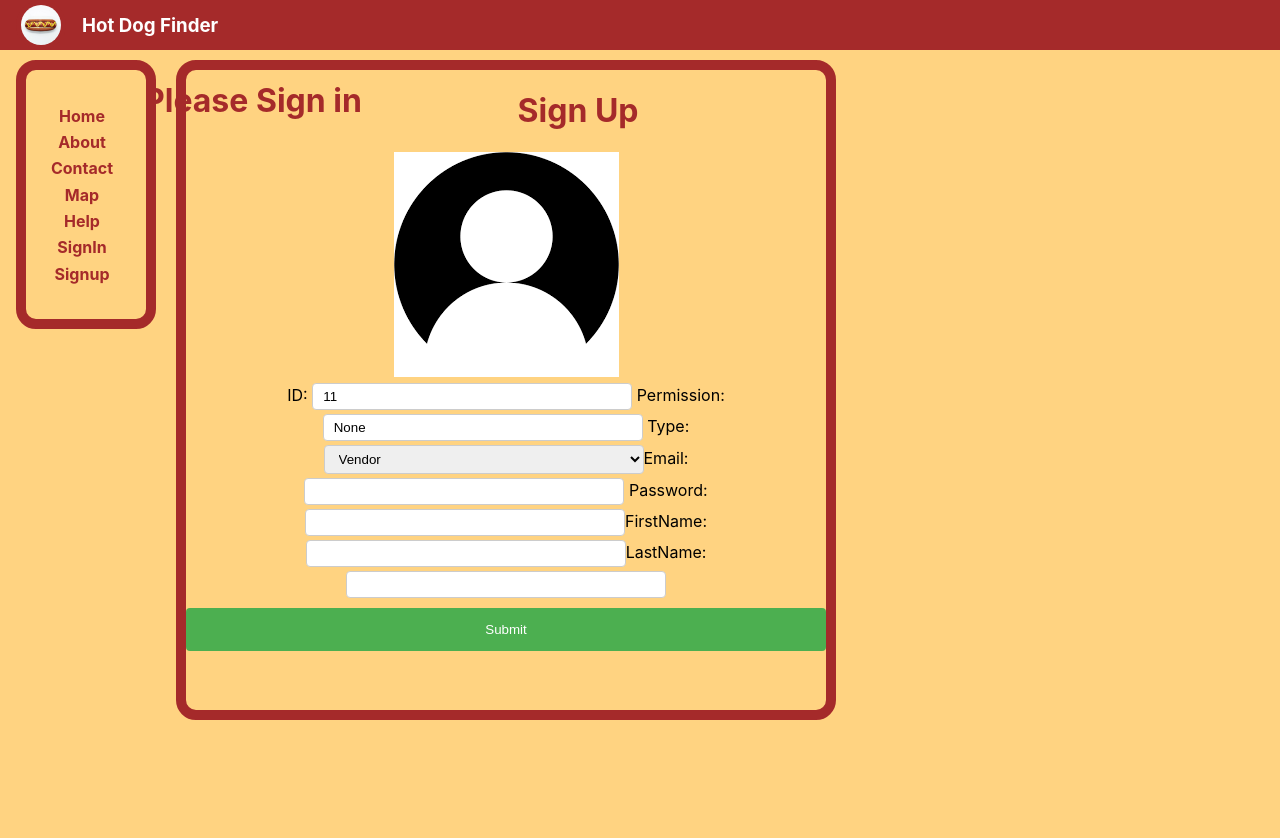
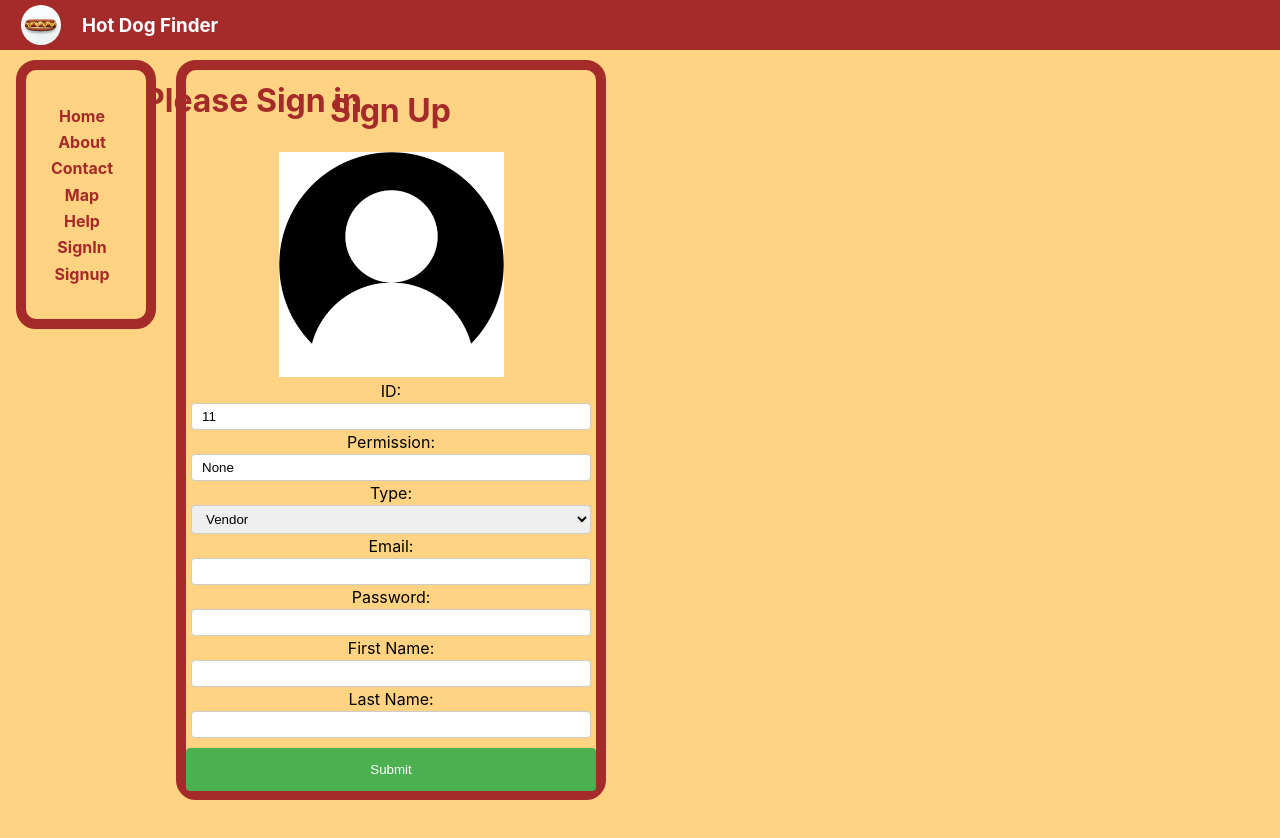
Before and after one commit to chonger878/Hot-Dog-Cart-Finder-App, a React (Create React App) app in the folder front-end-react/: page /signup in a window 1280 px wide. Shown: the top 838 px of the page. Built offline with nearby package versions, Linux system fonts and the light colour scheme; what google-maps-react would draw is missing.

Commit message:
adding styling/security changes

```diff
--- a/front-end-react/src/components/signin/SignInPage.css
+++ b/front-end-react/src/components/signin/SignInPage.css
@@ -4,8 +4,8 @@
 }
 .signInPage {
     display: inline-block;
-    width: 40%;
-    height: 60%;
+    width: 300px;
+    height: 450px;
     position: fixed;
     left: 11rem;
     border: solid 10px brown;
--- a/front-end-react/src/components/signup/SignUp.js
+++ b/front-end-react/src/components/signup/SignUp.js
@@ -23,6 +23,13 @@ class SignUp extends React.Component {
     //inputs user form data to the database as long as the data is valid
     handleSubmit(e) {
          e.preventDefault();
+         //Trigger in database to only accept passwords longer than 8 chars and alphanum+special char
+         //email address must have @
+         if(this.refs.Password.value.length < 8)
+         {
+            alert("Password must be longer than 8 characters");
+            document.userData.Password.focus();
+         }
          var self = this; //assign self instead of this for body below
          this.setState({count: this.state.count + 1});
          //this.validate();
@@ -48,19 +55,21 @@ class SignUp extends React.Component {
      render() {
        return (
         <div className="SignUp">
-           <h1> Sign Up</h1>
+           <h1 className ="head"> Sign Up</h1>
            <img src = {profile} className = "profile" alt="loading"/>
           <form name="userData" onSubmit={this.onSubmit}>
-           ID:         <input type="text" value={this.state.count} ref="SigninId"/> {/*id will always be valid using state.count*/ }
+
+           ID: <input type="text" value={this.state.count} ref="SigninId"/> {/*id will always be valid using state.count*/ }
            Permission: <input type="text" value="None" ref="Permission"/> {/*always none*/ }
+
            Type:          <select ref="Type"> {/*type should be either vendor or customer, not admin*/ }
                             <option value="Vendor"  >Vendor</option>
                             <option value="Customer">Customer</option>
                           </select>
-           Email:     <input type="text"  ref="Email"/> {/*change type to email for easier validation*/ }
-           Password:  <input type="text"  ref="Password"/>
-           FirstName: <input type="text"  ref="FirstName"/>
-           LastName:  <input type="text"  ref="LastName"/>
+           Email:<input type="email" name="Email" ref="Email"/> {/*change type to email for easier validation*/ }
+           Password:<input type="password" name="Password" ref="Password"/>
+           First Name:<input type="text"  ref="FirstName"/>
+           Last Name:<input type="text"  ref="LastName"/>
 
            <input type="submit" value="Submit" />
          </form>
--- a/front-end-react/src/components/signup/SignUpPage.css
+++ b/front-end-react/src/components/signup/SignUpPage.css
@@ -1,21 +1,27 @@
+.head
+{
+  text-align:left;
+}
+
 .profile
 {
-
+  text-align:left;
+  background-color: #45a049;
 }
-
 .SignUp
 {
     display: inline-block;
-    width: 50%;
-    height: 80%;
+    width: 410px;
+    height: 90%;
     position: fixed;
     left: 11rem;
     border: solid 10px brown;
     border-radius: 20px;
+    /* text-align: left; */
 }
 
 input[type=text], select {
-    width: 50%;
+    width: 400px;
     padding: 5px 10px;
     margin: 2px 0;
     display: inline-block;
@@ -23,6 +29,27 @@ input[type=text], select {
     border-radius: 4px;
     box-sizing: border-box;
   }
+
+input[type=email], select {
+  width: 400px;
+  padding: 5px 10px;
+  margin: 2px 0;
+  display: inline-block;
+  border: 1px solid #ccc;
+  border-radius: 4px;
+  box-sizing: border-box;
+}
+
+
+input[type=password], select {
+  width: 400px;
+  padding: 5px 10px;
+  margin: 2px 0;
+  display: inline-block;
+  border: 1px solid #ccc;
+  border-radius: 4px;
+  box-sizing: border-box;
+}
 
   input[type=submit] {
     width: 100%;
```
Also changed, not shown: 1 other file (tests, documents, lock files or other folders).
